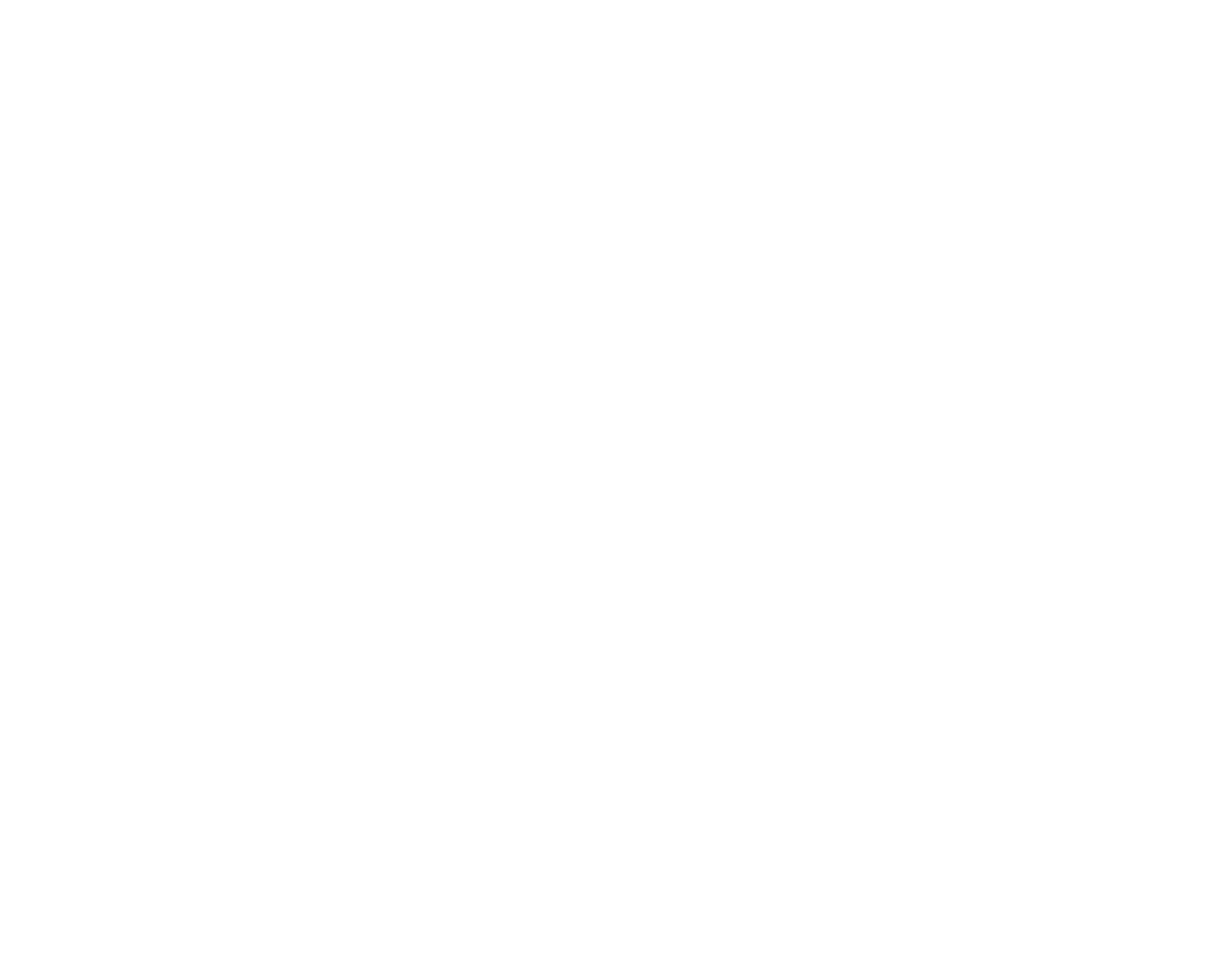
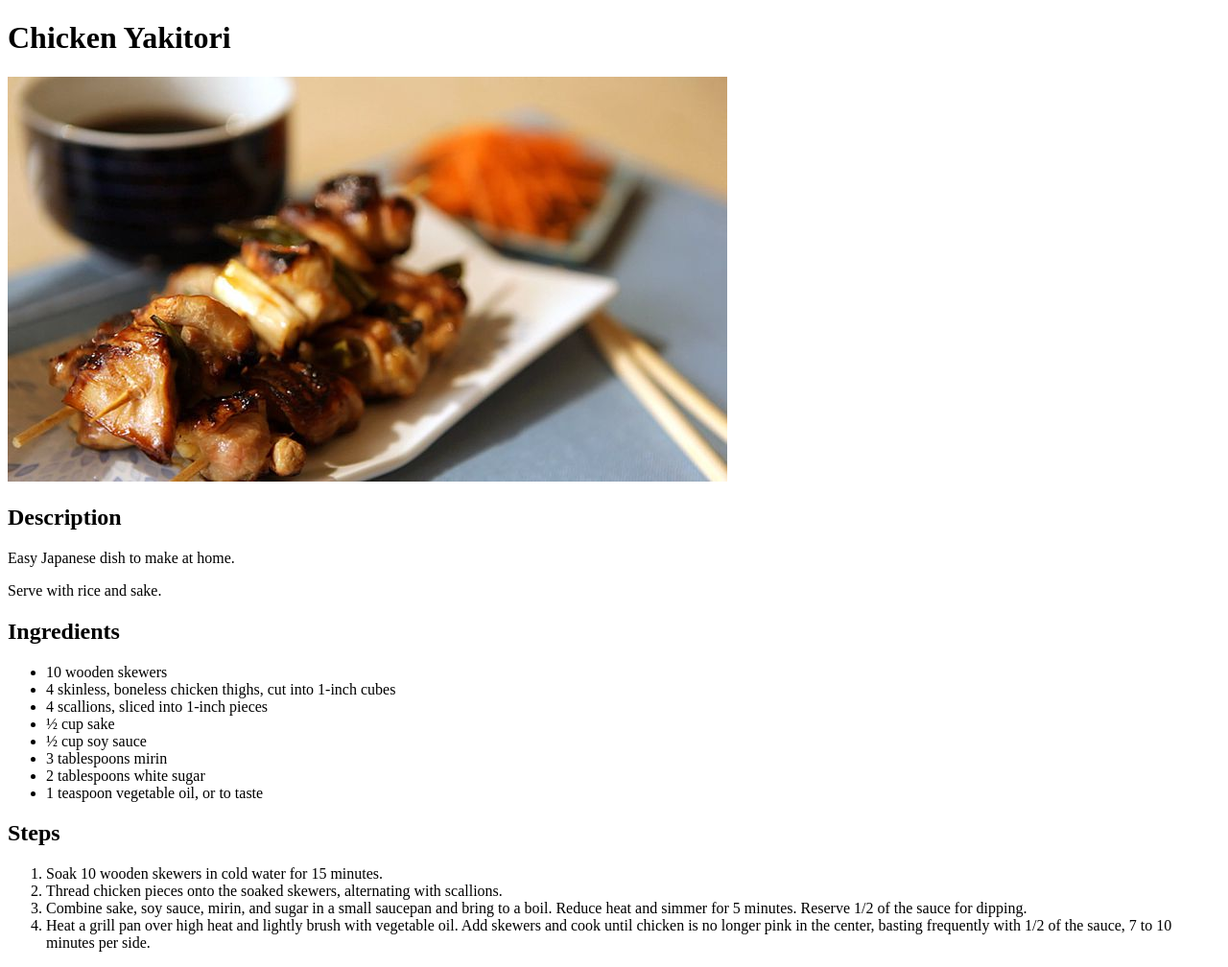
Before and after one commit to System-out-print-Zain/odin-recipes, a plain HTML site: page recipes/yakitori.html in a window 1280 px wide. Shown: the whole page at 96% size. Before the commit the page ends 800 px from the top, so only its background shows below. Drawn offline with Linux system fonts and the light colour scheme.

Commit message:
Complete the yakitori page. Add image, description, ingredients, steps.

```diff
--- a/recipes/yakitori.html
+++ b/recipes/yakitori.html
@@ -5,6 +5,37 @@
         <title>Chicken Yakitori</title>
     </head>
     <body>
+        <h1>Chicken Yakitori</h1>
+
+        <img src="../images/yakitori.jpg">
+
+        <h2>Description</h2>
+
+        <p>Easy Japanese dish to make at home.</p>
+
+        <p>Serve with rice and sake.</p>
+
+        <h2>Ingredients</h2>
+
+        <ul>
+            <li>10 wooden skewers</li>
+            <li>4 skinless, boneless chicken thighs, cut into 1-inch cubes</li>
+            <li>4 scallions, sliced into 1-inch pieces</li>
+            <li>½ cup sake</li>
+            <li>½ cup soy sauce</li>
+            <li>3 tablespoons mirin</li>
+            <li>2 tablespoons white sugar</li>
+            <li>1 teaspoon vegetable oil, or to taste</li>
+        </ul>
+
+        <h2>Steps</h2>
+
+        <ol>
+            <li>Soak 10 wooden skewers in cold water for 15 minutes.</li>
+            <li>Thread chicken pieces onto the soaked skewers, alternating with scallions.</li>
+            <li>Combine sake, soy sauce, mirin, and sugar in a small saucepan and bring to a boil. Reduce heat and simmer for 5 minutes. Reserve 1/2 of the sauce for dipping.</li>
+            <li>Heat a grill pan over high heat and lightly brush with vegetable oil. Add skewers and cook until chicken is no longer pink in the center, basting frequently with 1/2 of the sauce, 7 to 10 minutes per side.</li>
+        </ol>
 
     </body>
 </html>
```
